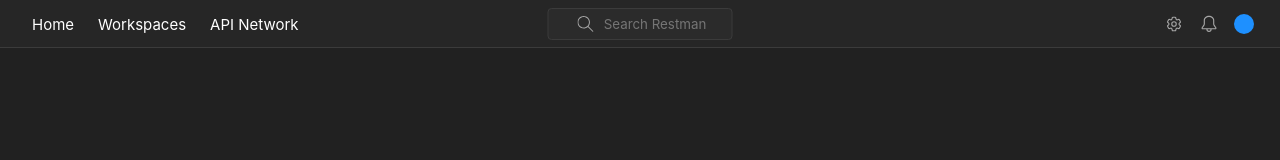
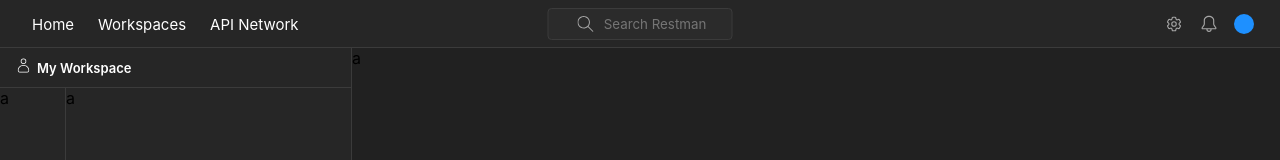
Before and after one commit to justheimsk/Restman, a React app: page / in a window 1280 px wide. Shown: the top 160 px of the page. Built offline with nearby package versions, Linux system fonts and the light colour scheme; the HTML template or start-up script is replaced by a standard one.

Commit message:
chore: display Layout on home page

```diff
--- a/src/pages/home.tsx
+++ b/src/pages/home.tsx
@@ -1,10 +1,12 @@
 import { Navbar } from '@components/Navbar/Navbar';
 import '../globals.scss';
+import { Layout } from '@components/Layout';
 
 const App = () => {
   return (
     <>
       <Navbar />
+      <Layout />
     </>
   );
 };
```
